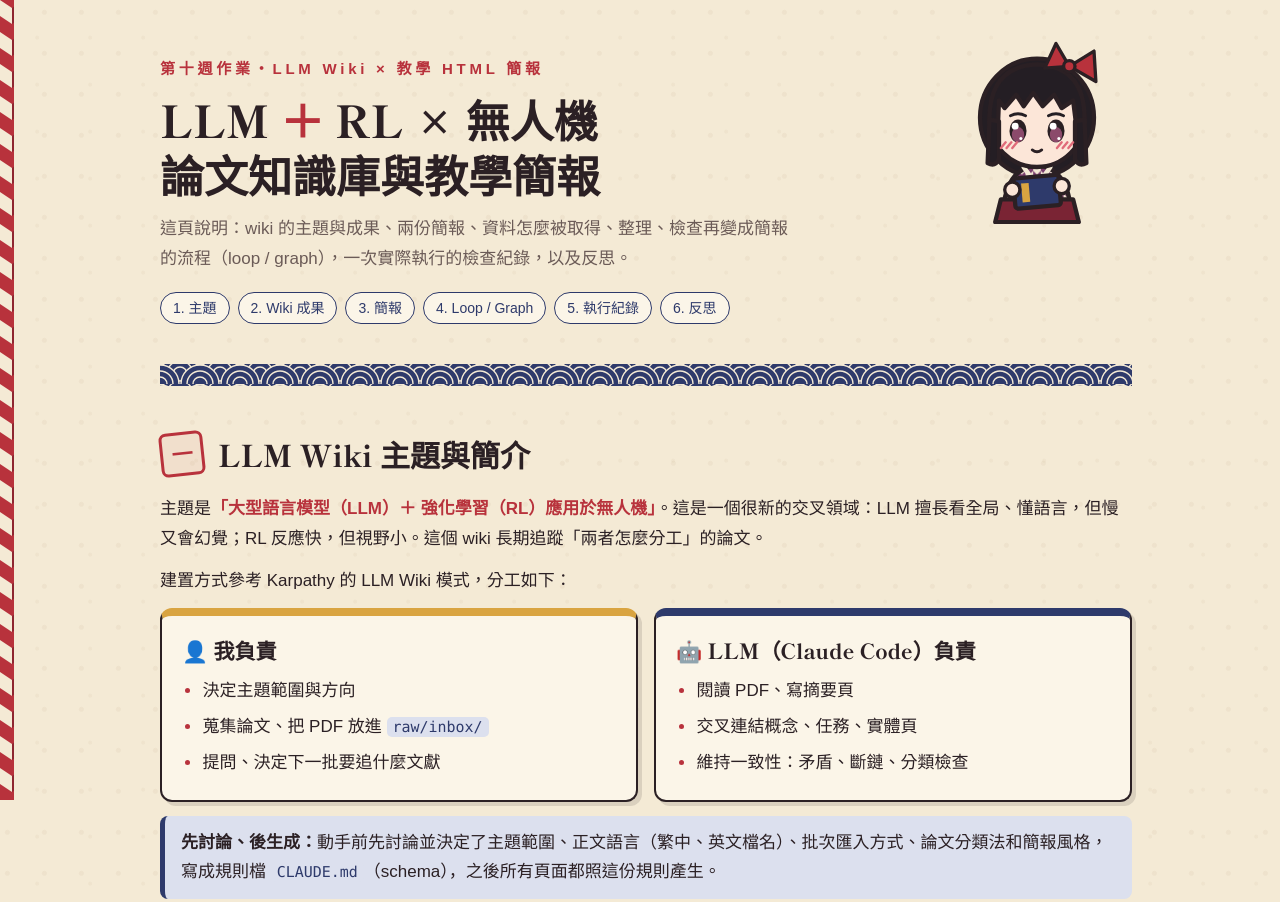
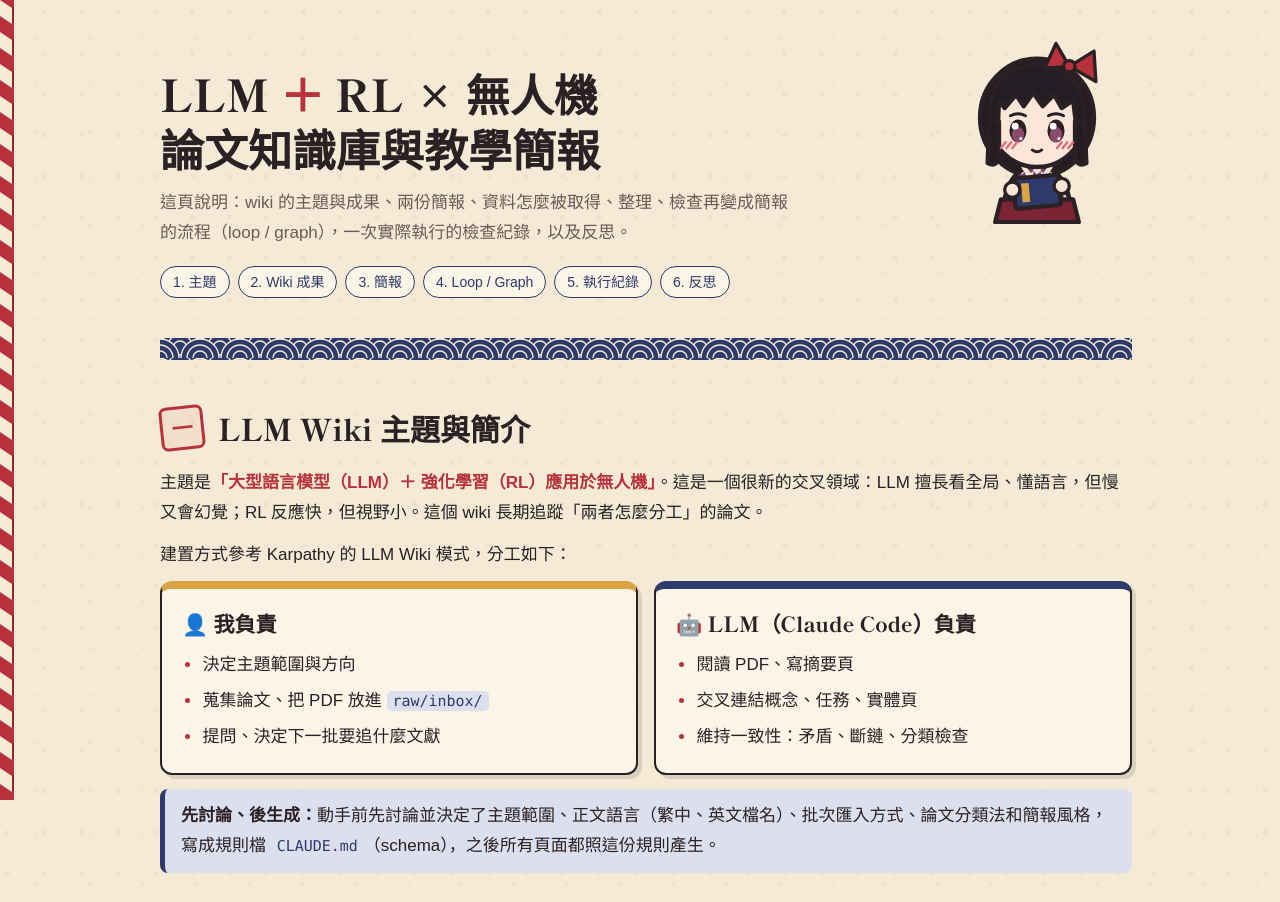
Before and after one commit to x50183/LLM-wiki-notes, a plain HTML site: page slides/2026-11-15-assignment-report.html in a window 1280 px wide. Shown: the top 902 px of the page. Drawn offline with Linux system fonts and the light colour scheme; a web font is replaced by a local one.

Commit message:
說明頁移除作業標題列

```diff
--- a/slides/2026-11-15-assignment-report.html
+++ b/slides/2026-11-15-assignment-report.html
@@ -85,7 +85,6 @@ footer{margin:60px 0 0;padding:20px 0 40px;color:var(--muted);font-size:14px;}
 <div class="wrap">
 
 <header>
-  <div class="kicker">第十週作業・LLM Wiki × 教學 HTML 簡報</div>
   <h1>LLM <span class="x">＋</span> RL × 無人機<br>論文知識庫與教學簡報</h1>
   <p>這頁說明：wiki 的主題與成果、兩份簡報、資料怎麼被取得、整理、檢查再變成簡報的流程（loop / graph），一次實際執行的檢查紀錄，以及反思。</p>
   <img src="../assets/chibi-taisho/researcher.svg" alt="">
```
Also changed, not shown: wiki/.obsidian/app.json (added), wiki/.obsidian/appearance.json (added), wiki/.obsidian/core-plugins.json (added), wiki/.obsidian/graph.json (added), wiki/.obsidian/workspace.json (added).
